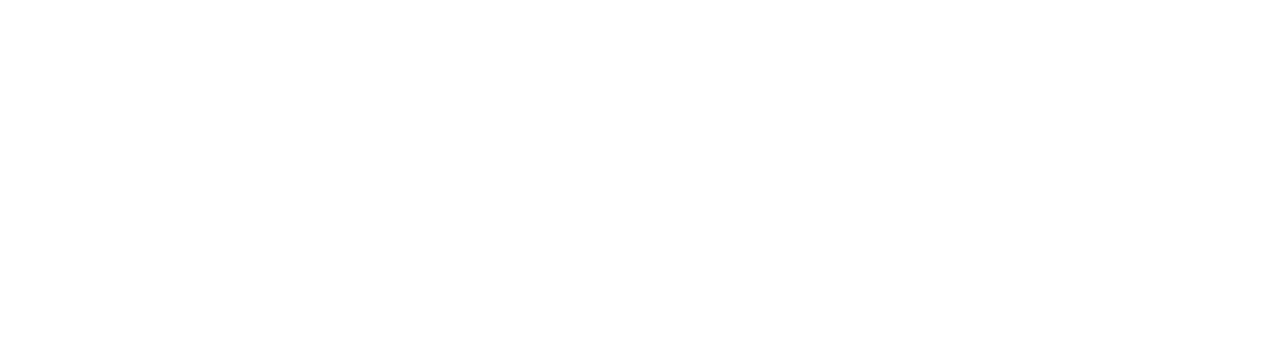
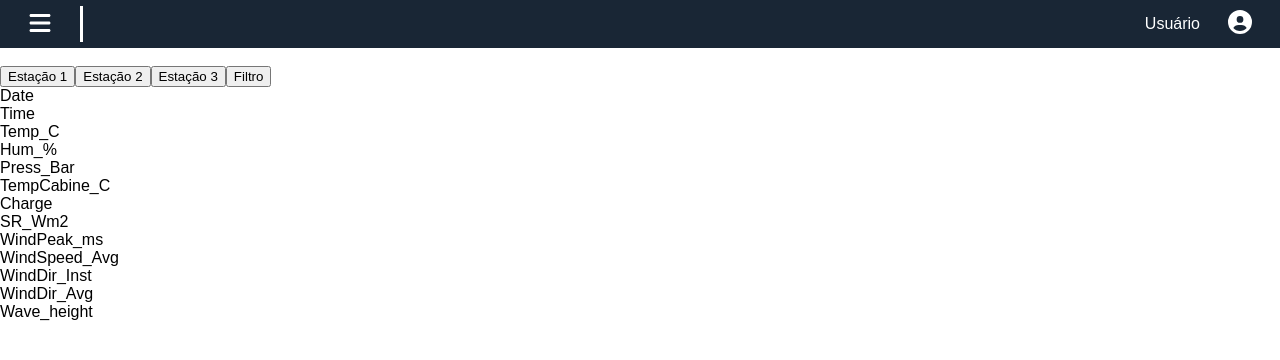
Before and after one commit to AndreHVentura/Cloud.io, a React (Create React App) app in the folder front/: page /history in a window 1280 px wide. Before the commit this address had no page. Shown: the top 360 px of the page. Built offline with nearby package versions, Linux system fonts and the light colour scheme.

Commit message:
modified:   front/src/App.tsx 	modified:   front/src/components/Maincontent.tsx 	new file:   front/src/pages/Historico.tsx

```diff
--- a/front/src/App.tsx
+++ b/front/src/App.tsx
@@ -5,6 +5,7 @@
 import MainLayout from "./layouts/MainLayout";
 import { AuthProvider } from "./context/AuthContext";
 import GlobalStyle from "./styles/globalStyle";
+import Historico from "./pages/Historico";
 
 function App() {
   return (
@@ -15,6 +16,7 @@
           <Route path="/" element={<MainLayout><Login /></MainLayout>} />
           <Route path="/cadastro" element={<MainLayout><Cadastro /></MainLayout>} />
           <Route path="/home" element={<MainLayout><Home /></MainLayout>} />
+          <Route path="/history" element={<MainLayout><Historico /></MainLayout>}/>
         </Routes>
       </BrowserRouter>
     </AuthProvider>
--- a/front/src/components/Maincontent.tsx
+++ b/front/src/components/Maincontent.tsx
@@ -3,9 +3,9 @@
 import TempWidget from "./TempWidget";
 import HumWidget from "./HumWidget";
 import PressWidget from "./PressWidget";
+import SolarRadiationWidget from "./SolarRadiationWidget";
 import TempCabineWidget from "./TempCabineWidget";
 import ChargeWidget from "./ChargeWidget";
-import SolarRadiationWidget from "./SolarRadiationWidget";
 
 export default function MainContent() {
     return(
--- /dev/null
+++ b/front/src/pages/Historico.tsx
@@ -0,0 +1,35 @@
+import { useState } from "react";
+import NavBar from "../components/Navbar";
+import Topbar from "../components/Topbar";
+
+export default function Historico(){
+    const [isActive, setIsActive] = useState<string>("close");
+      const toggle = () => {
+        setIsActive(prev => prev === "close" ? "open" : "close");
+      };
+    return(
+        <>
+        <NavBar state={isActive} />
+        <Topbar helper={toggle} />
+        {/* <>Graficos com registros meterologicos do dia ,com filtro para registros passados</> */}
+        <br></br>
+        <button id="e1">Estação 1</button>
+        <button id="e2">Estação 2</button>
+        <button id="e3">Estação 3</button>
+        <button id="filter">Filtro</button>
+        <div id="Date">Date</div>
+        <div id="Time">Time</div>
+        <div id="Temp_C">Temp_C</div>
+        <div id="Hum_%">Hum_%</div>
+        <div id="Press_Bar">Press_Bar</div>
+        <div id="TempCabine_C">TempCabine_C</div>
+        <div id="Charge">Charge</div>
+        <div id="SR_Wm2">SR_Wm2</div>
+        <div id="WindPeak_ms">WindPeak_ms</div>
+        <div id="WindSpeed_Avg">WindSpeed_Avg</div>
+        <div id="WindDir_Inst">WindDir_Inst</div>
+        <div id="WindDir_Avg">WindDir_Avg</div>
+        <div id="Wave_height">Wave_height</div>
+        </>
+    )
+}
```
